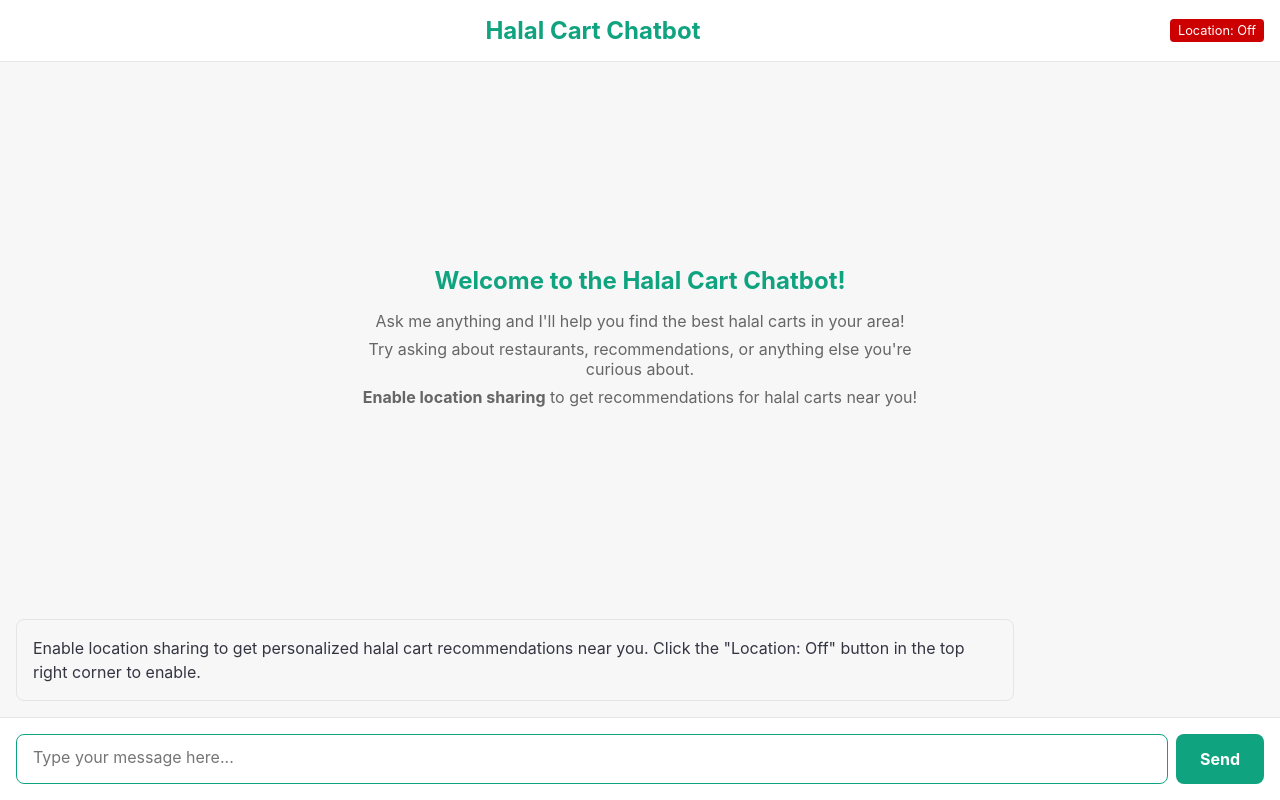
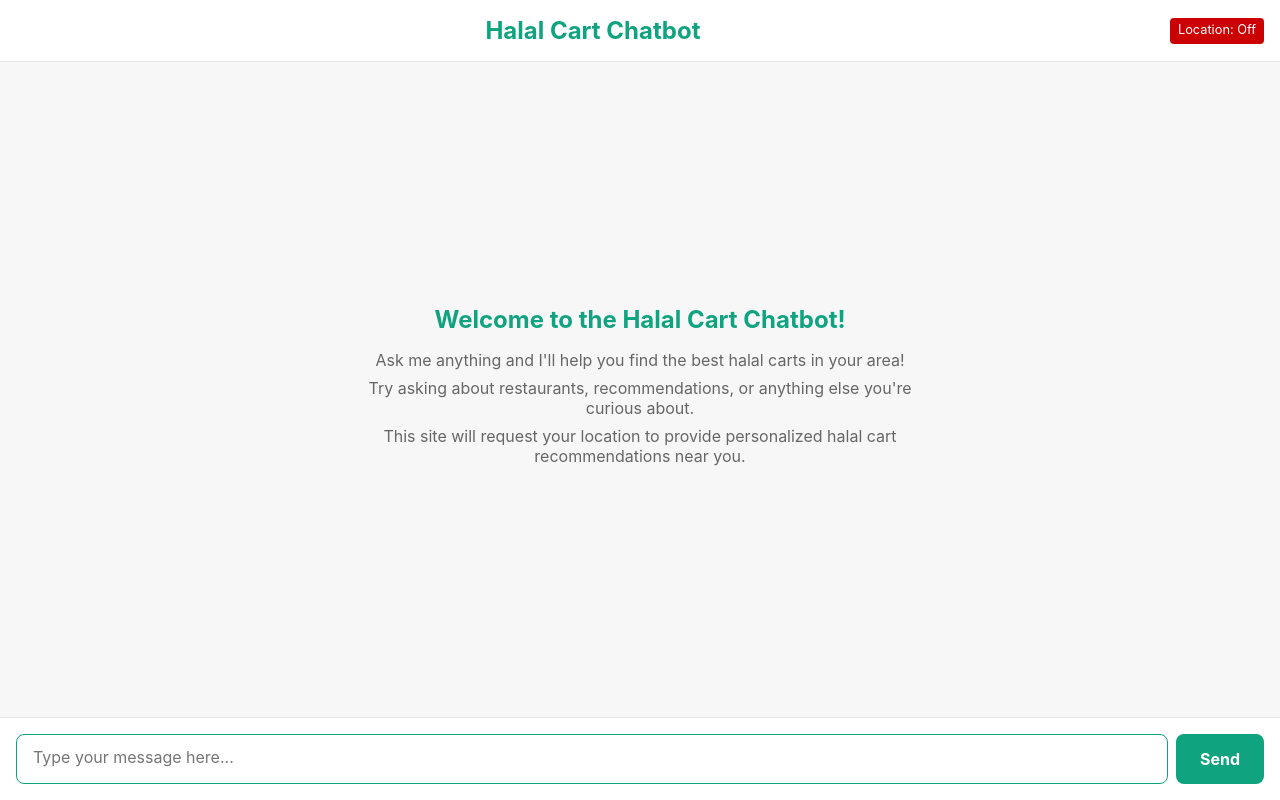
Before and after one commit to 8AVIANVS/Hooda, a Flask app: page / in a window 1280 px wide. Run offline with Flask 2, Linux system fonts and the light colour scheme.

Commit message:
auto location

```diff
--- a/app.py
+++ b/app.py
@@ -42,4 +42,5 @@ def chat():
     return jsonify({'response': response})
 
 if __name__ == '__main__':
-    app.run(debug=True)
+    # Listen on all interfaces (0.0.0.0) and use port 8080
+    app.run(host='0.0.0.0', port=8080, debug=True)
--- a/templates/index.html
+++ b/templates/index.html
@@ -51,6 +51,11 @@
             padding: 0.25rem 0.5rem;
             border-radius: 0.25rem;
             color: white;
+            max-width: 200px;
+            text-align: right;
+            overflow: hidden;
+            text-overflow: ellipsis;
+            white-space: nowrap;
         }
 
         .location-enabled {
@@ -60,6 +65,12 @@
         .location-disabled {
             background-color: #cc0000;
             cursor: pointer;
+        }
+
+        .location-data {
+            display: block;
+            font-size: 0.7rem;
+            padding-top: 3px;
         }
 
         .chat-container {
@@ -197,7 +208,10 @@
 <body>
     <header>
         <h1>Halal Cart Chatbot</h1>
-        <div id="location-status" class="location-status location-disabled">Location: Off</div>
+        <div id="location-status" class="location-status location-disabled">
+            Location: Off
+            <span id="location-coordinates" class="location-data"></span>
+        </div>
     </header>
 
     <div class="chat-container" id="chat-container">
@@ -205,7 +219,7 @@
             <h2>Welcome to the Halal Cart Chatbot!</h2>
             <p>Ask me anything and I'll help you find the best halal carts in your area!</p>
             <p>Try asking about restaurants, recommendations, or anything else you're curious about.</p>
-            <p><strong>Enable location sharing</strong> to get recommendations for halal carts near you!</p>
+            <p>This site will request your location to provide personalized halal cart recommendations near you.</p>
         </div>
         <div class="typing-indicator" id="typing-indicator">
             <span></span><span></span><span></span>
@@ -224,13 +238,17 @@
         const typingIndicator = document.getElementById('typing-indicator');
         const welcome = document.getElementById('welcome');
         const locationStatus = document.getElementById('location-status');
+        const locationCoordinates = document.getElementById('location-coordinates');
 
         // Location variables
         let userLatitude = null;
         let userLongitude = null;
         let locationEnabled = false;
 
-        // Try to get user's location
+        // Automatically request location when page loads
+        requestLocation();
+
+        // Also allow manual request by clicking the status
         locationStatus.addEventListener('click', requestLocation);
 
         function requestLocation() {
@@ -243,12 +261,15 @@
                         locationEnabled = true;
 
                         // Update status indicator
-                        locationStatus.textContent = 'Location: On';
                         locationStatus.classList.remove('location-disabled');
                         locationStatus.classList.add('location-enabled');
+                        locationStatus.textContent = 'Location: On';
+
+                        // Display coordinates for testing
+                        locationCoordinates.textContent = `${userLatitude.toFixed(6)}, ${userLongitude.toFixed(6)}`;
 
                         // Add a system message about location
-                        addMessage('Location sharing enabled! I can now recommend halal carts near your current location.', 'bot');
+                        addMessage(`Location sharing enabled! I can now recommend halal carts near your current location.<br><br>Location data format: WGS84 decimal degrees (standard GPS format)<br>Latitude: ${userLatitude.toFixed(6)}, Longitude: ${userLongitude.toFixed(6)}`, 'bot');
                     },
                     // Error callback
                     (error) => {
@@ -256,15 +277,49 @@
                         locationStatus.textContent = 'Enable Location';
                         locationStatus.classList.add('location-disabled');
                         locationStatus.classList.remove('location-enabled');
+                        locationCoordinates.textContent = '';
 
                         if (error.code === error.PERMISSION_DENIED) {
                             addMessage('Location access was denied. Enable location sharing in your browser settings to get personalized halal cart recommendations near you.', 'bot');
                         }
+                    },
+                    // Options
+                    {
+                        enableHighAccuracy: true,
+                        timeout: 5000,
+                        maximumAge: 0
                     }
                 );
             } else {
                 addMessage('Your browser does not support geolocation. I can still help you find halal carts, but I won\'t be able to tailor recommendations to your current location.', 'bot');
             }
+        }
+
+        // Set up a watch position to continuously update location
+        if (navigator.geolocation) {
+            navigator.geolocation.watchPosition(
+                (position) => {
+                    userLatitude = position.coords.latitude;
+                    userLongitude = position.coords.longitude;
+                    locationEnabled = true;
+
+                    // Update status indicator
+                    locationStatus.classList.remove('location-disabled');
+                    locationStatus.classList.add('location-enabled');
+                    locationStatus.textContent = 'Location: On';
+
+                    // Display coordinates for testing
+                    locationCoordinates.textContent = `${userLatitude.toFixed(6)}, ${userLongitude.toFixed(6)}`;
+                },
+                (error) => {
+                    console.error('Watch position error:', error);
+                },
+                {
+                    enableHighAccuracy: true,
+                    timeout: 10000,
+                    maximumAge: 30000
+                }
+            );
         }
 
         // Auto-resize the textarea based on content
@@ -367,13 +422,6 @@
             chatContainer.insertBefore(messageDiv, typingIndicator);
             chatContainer.scrollTop = chatContainer.scrollHeight;
         }
-
-        // Prompt user to enable location when they first load the page
-        setTimeout(() => {
-            if (!locationEnabled) {
-                addMessage('Enable location sharing to get personalized halal cart recommendations near you. Click the "Location: Off" button in the top right corner to enable.', 'bot');
-            }
-        }, 1500);
     </script>
 </body>
 </html>
```
